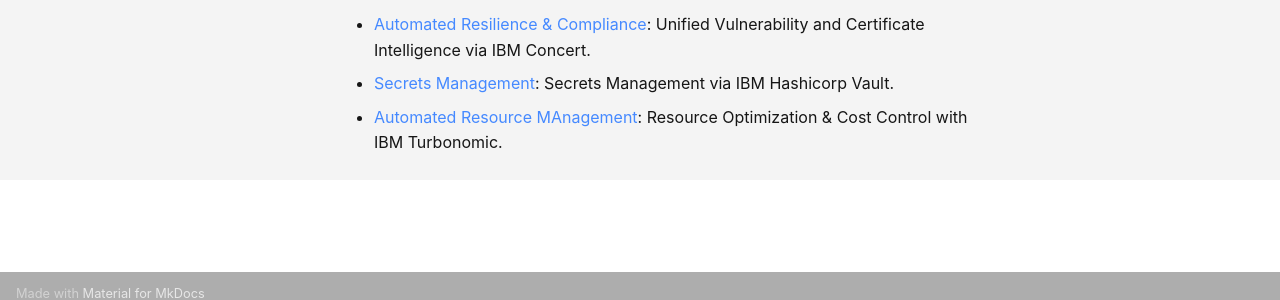
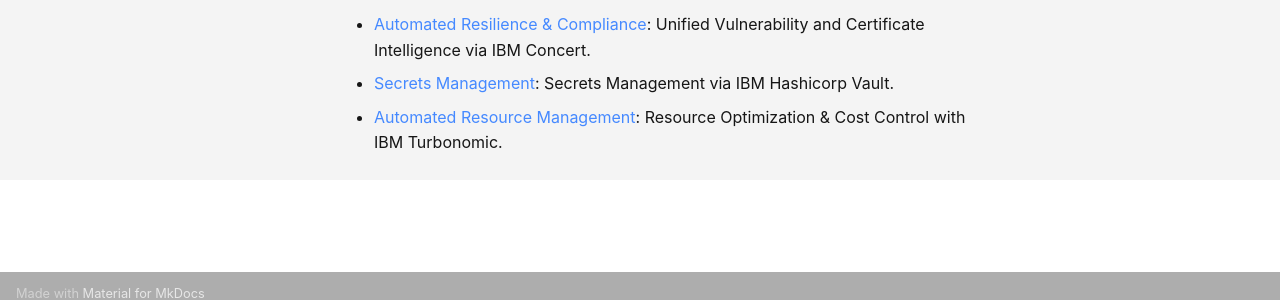
Before and after one commit to ibm-self-serve-assets/building-blocks-docs, an MkDocs documentation site: the page built from docs-src/ibm-bob/index.md, in a window 1280 px wide and 900 px high, scrolled down 1188 px. Shown: the part 584-884 px from the top of the window. Built offline with MkDocs 1.6.1 and Material for MkDocs 9.7.7, drawn with Linux system fonts in a browser that asks for light colours.

```diff
--- a/docs-src/ibm-bob/index.md
+++ b/docs-src/ibm-bob/index.md
@@ -36,4 +36,4 @@
 - [Application monitoring and observability expert](https://github.com/ibm-self-serve-assets/building-blocks/blob/main/observe/application-observability/bob-modes/base-modes/application-observability.zip): Connect Bob with the Instana MCP server.
 - [Automated Resilience & Compliance](https://github.com/ibm-self-serve-assets/building-blocks/blob/main/optimize/automated-resilience-and-compliance/bob-modes/base-modes/application-resilience.zip): Unified Vulnerability and Certificate Intelligence via IBM Concert.
 - [Secrets Management](https://github.com/ibm-self-serve-assets/building-blocks/blob/main/build-and-deploy/secrets-management/bob-modes/base-modes/secrets-management.zip): Secrets Management via IBM Hashicorp Vault.
-- [Automated Resource MAnagement](https://github.com/ibm-self-serve-assets/building-blocks/blob/main/optimize/automated-resilience-and-compliance/bob-modes/base-modes/application-resilience.zip): Resource Optimization & Cost Control with IBM Turbonomic.
+- [Automated Resource Management](https://github.com/ibm-self-serve-assets/building-blocks/blob/main/optimize/automated-resilience-and-compliance/bob-modes/base-modes/application-resilience.zip): Resource Optimization & Cost Control with IBM Turbonomic.
```
